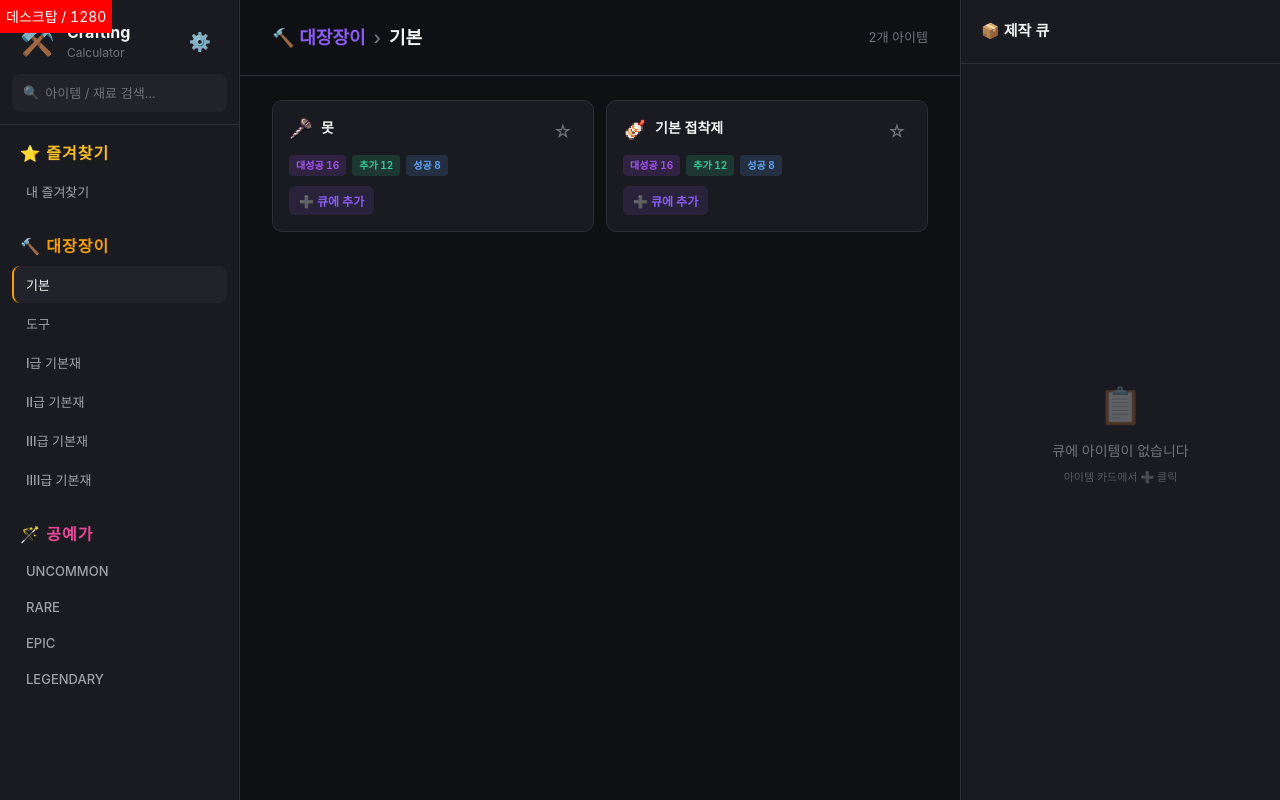
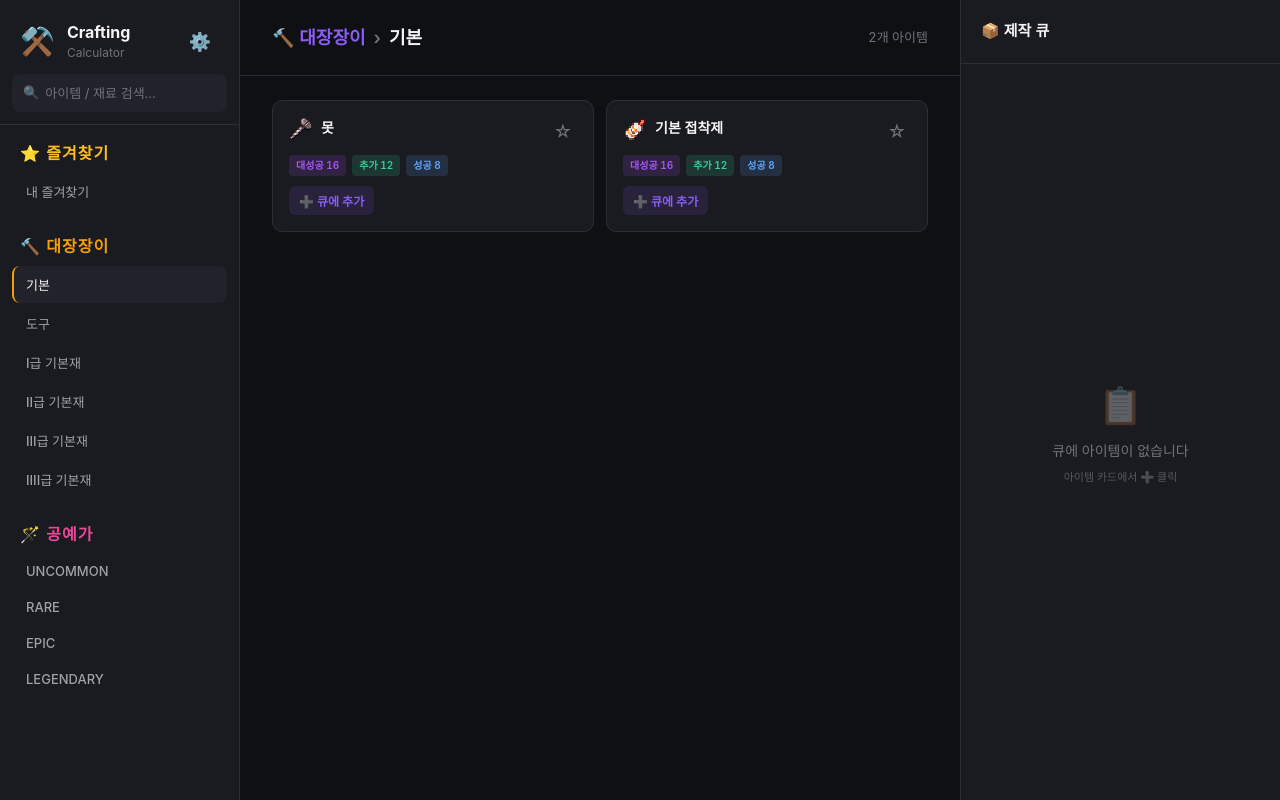
Before and after one commit to hyeontae95/bear-crafting, a Vue app: page / in a window 1280 px wide. Built offline with nearby package versions, Linux system fonts and the light colour scheme; a web font is replaced by a local one.

Commit message:
수정이요

```diff
--- a/src/App.vue
+++ b/src/App.vue
@@ -45,15 +45,9 @@
   if (isPortrait.value) activeTab.value = "main";
 };
 
-const portraitQuery_width = ref(window.innerWidth);
 </script>
 
 <template>
-  <div
-    style="position:fixed;top:0;left:0;background:red;color:white;z-index:99999;font-size:14px;padding:6px;pointer-events:none;">
-    {{ isPortrait ? '모바일' : isFABMode ? 'FAB' : '데스크탑' }} / {{ portraitQuery_width }}
-  </div>
-
   <div class="app-layout">
     <div class="panels">
       <Sidebar v-if="!isPortrait || activeTab === 'sidebar'" class="panel-sidebar" :current-category="currentCategory"
@@ -158,7 +152,8 @@
 }
 
 .bottom-tab-bar {
-  height: 56px;
+  height: calc(56px + env(safe-area-inset-bottom));
+  padding-bottom: env(safe-area-inset-bottom);
   flex-shrink: 0;
   display: flex;
   background: var(--bg-secondary);
```
Also changed, not shown: index.html (+1 -1 lines).
